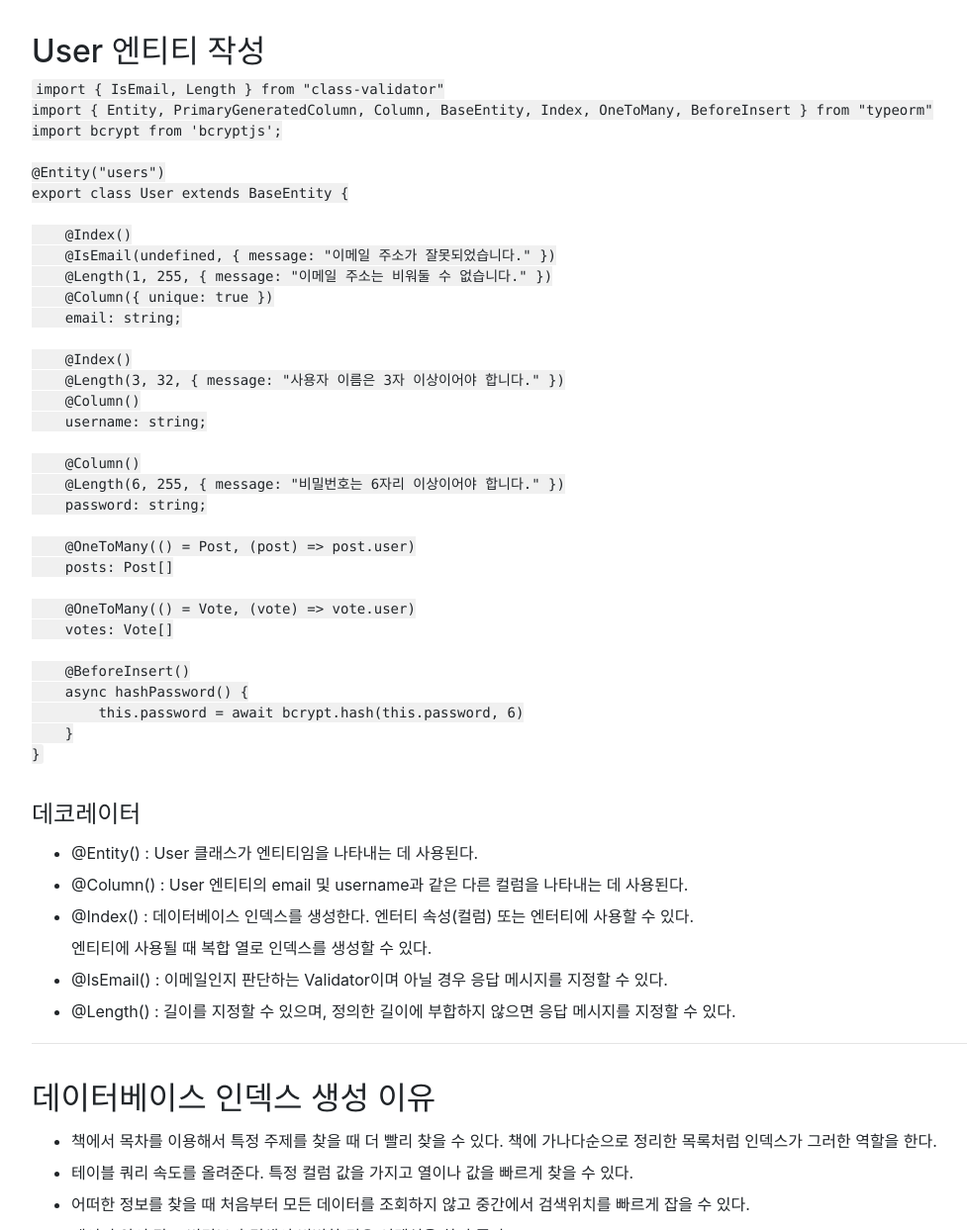
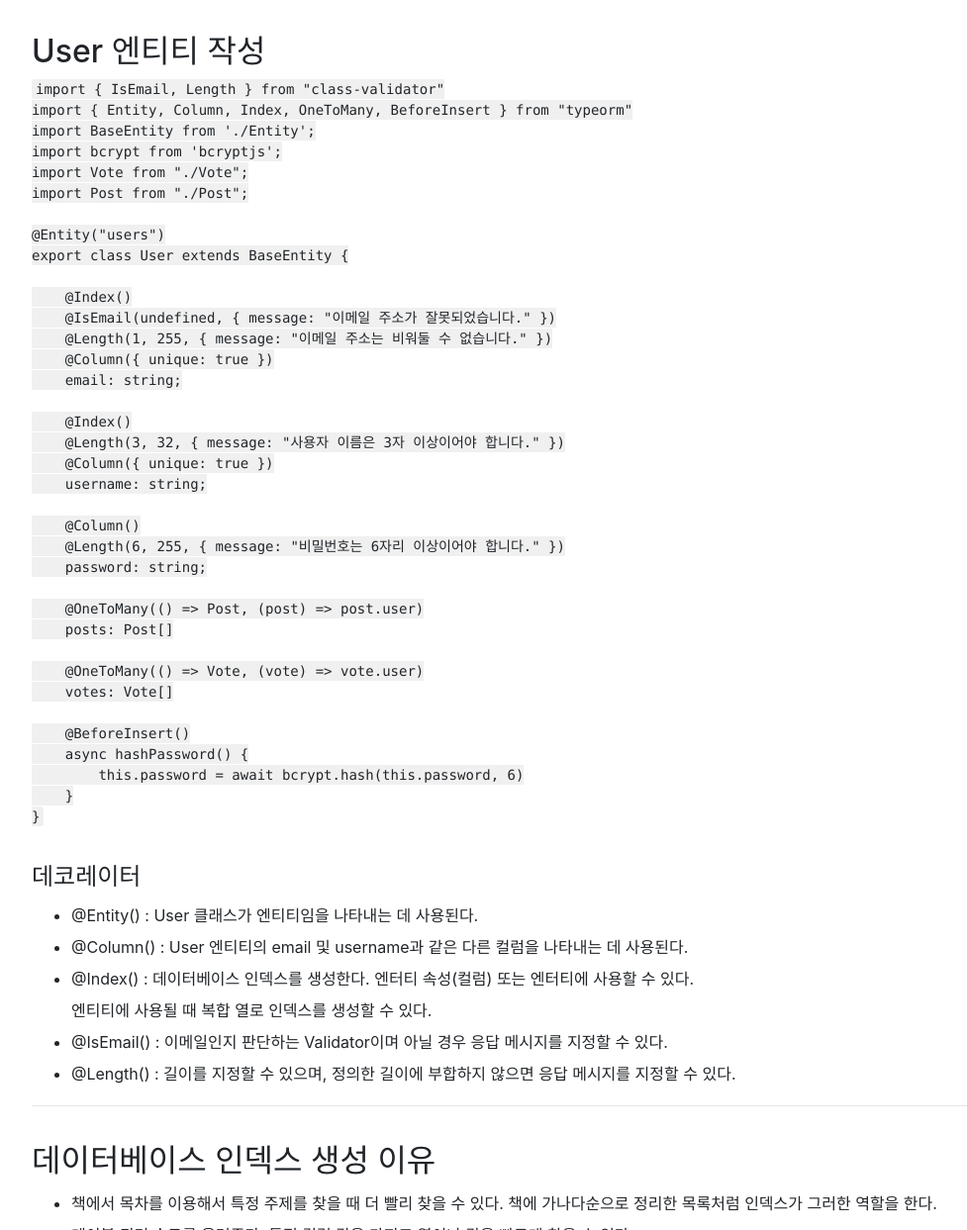
Before and after one commit to StdRunner/StdRunner.github.io, a Jekyll site: the page built from _posts/2022-09-28-b2-create-user-entity.md, in a window 1280 px wide and 1400 px high, scrolled down 935 px. Shown: the part 157-1400 px from the top of the window at 99% size, without its empty margins (108-1085 px from the left). Built offline with Jekyll 4.4.1, drawn with Linux system fonts in a browser that asks for light colours; nearby versions of some CDN libraries; comment, search, counter and statistics services are not loaded; a style sheet for code colours, icons or effects is not loaded.

````diff
--- a/_posts/2022-09-28-b2-create-user-entity.md
+++ b/_posts/2022-09-28-b2-create-user-entity.md
@@ -14,8 +14,11 @@
 ## User 엔티티 작성
 ```typescript
 import { IsEmail, Length } from "class-validator"
-import { Entity, PrimaryGeneratedColumn, Column, BaseEntity, Index, OneToMany, BeforeInsert } from "typeorm"
+import { Entity, Column, Index, OneToMany, BeforeInsert } from "typeorm"
+import BaseEntity from './Entity';
 import bcrypt from 'bcryptjs';
+import Vote from "./Vote";
+import Post from "./Post";
 
 @Entity("users")
 export class User extends BaseEntity {
@@ -28,17 +31,17 @@
 
     @Index()
     @Length(3, 32, { message: "사용자 이름은 3자 이상이어야 합니다." })
-    @Column()
+    @Column({ unique: true })
     username: string;
 
     @Column()
     @Length(6, 255, { message: "비밀번호는 6자리 이상이어야 합니다." })
     password: string;
 
-    @OneToMany(() = Post, (post) => post.user)
+    @OneToMany(() => Post, (post) => post.user)
     posts: Post[]
 
-    @OneToMany(() = Vote, (vote) => vote.user)
+    @OneToMany(() => Vote, (vote) => vote.user)
     votes: Vote[]
 
     @BeforeInsert()
````
Also changed, not shown: _posts/2022-09-28-b3-create-sub-entity.md (+2 -1 lines), _posts/2022-09-28-b7-create-post-entity.md (+4 -1 lines), _posts/2022-10-01-a1-create-vote-entity.md (added, +49 -0 lines), _posts/2022-10-04-a1-create-comment-entity.md (added, +73 -0 lines), assets/img/posts/create-comment-entity/comment-cols.png (added), assets/img/posts/create-comment-entity/comment-func.png (added), assets/img/posts/create-vote-entity/vote-cols.png (added), assets/img/posts/create-vote-entity/vote.png (added).
